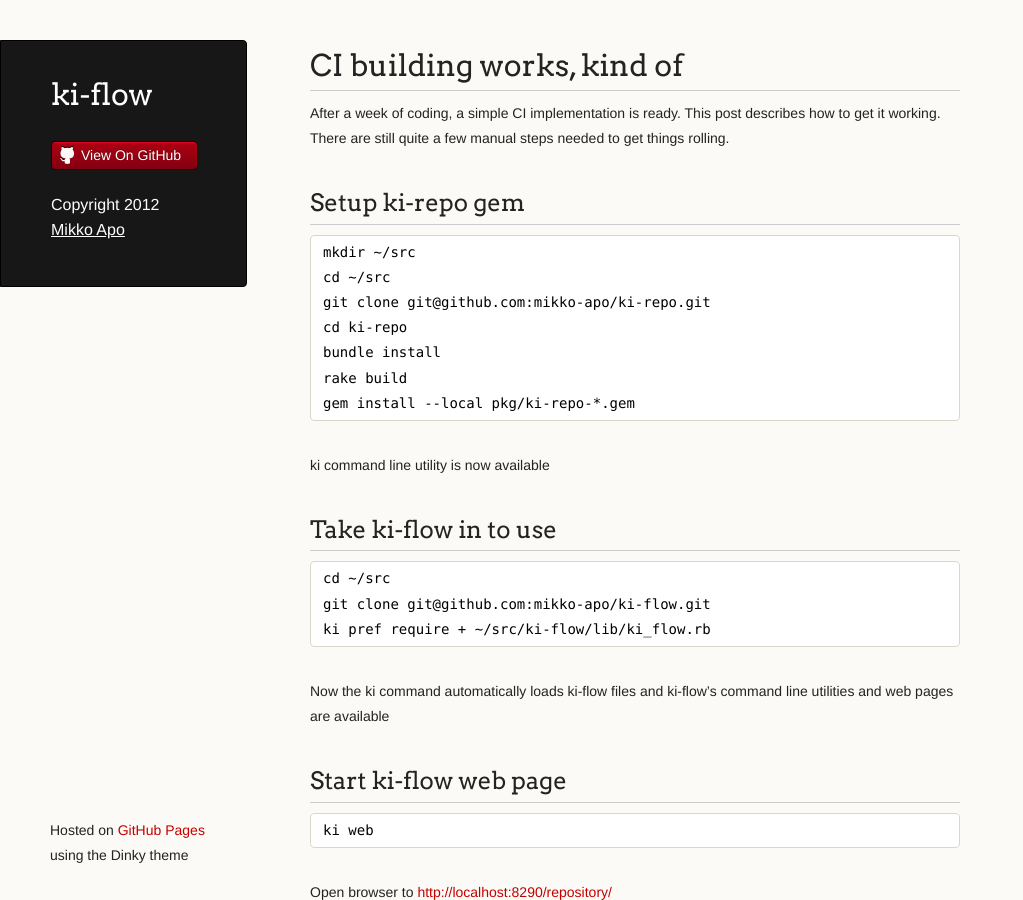
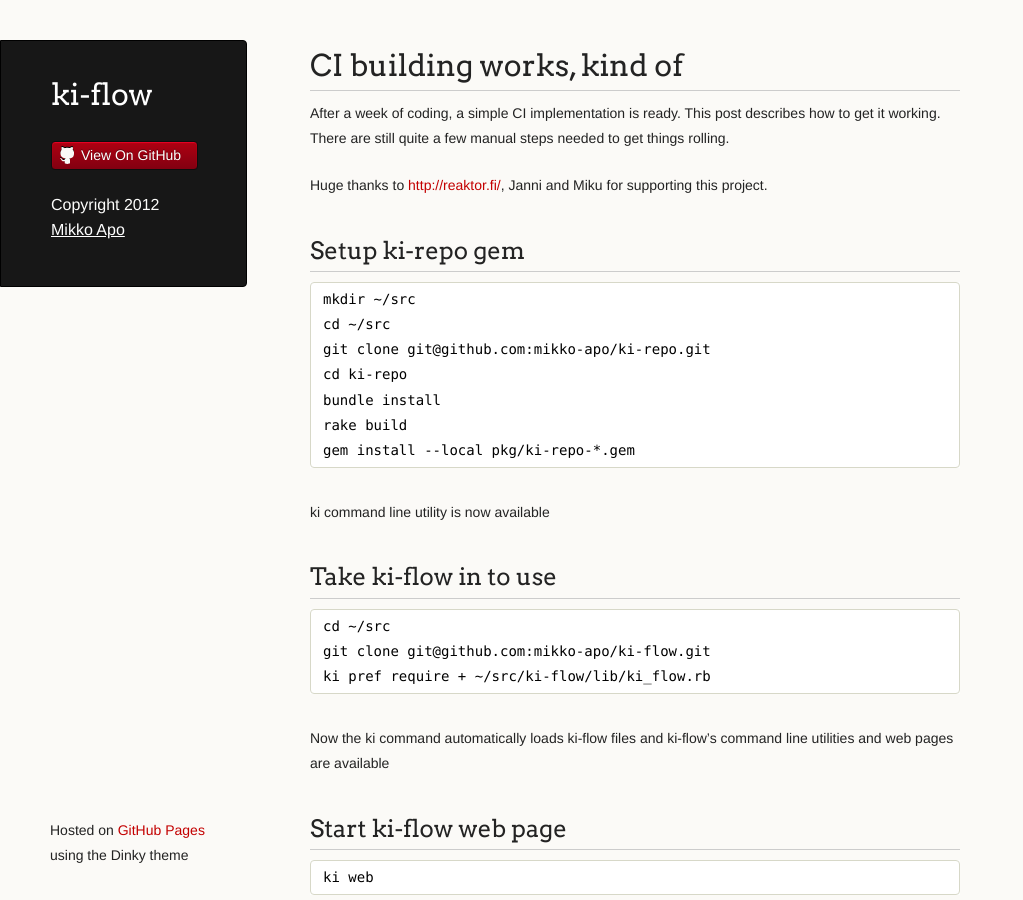
Before and after one commit to mikko-apo/ki-flow, a Jekyll site: the page built from _posts/2013-08-08-ci-build-on-change.md, in a window 1280 px wide and 900 px high. Shown: the whole window, without its empty margins (0-1023 px from the left). Built offline with Jekyll 4.4.1, drawn with Linux system fonts in a browser that asks for light colours; Markdown is read by kramdown in place of the engine named in the settings.

Commit message:
added thanks to 08-08 post

```diff
--- a/_posts/2013-08-08-ci-build-on-change.md
+++ b/_posts/2013-08-08-ci-build-on-change.md
@@ -8,6 +8,8 @@ author: Mikko Apo
 
 After a week of coding, a simple CI implementation is ready. This post describes how to get it working.
 There are still quite a few manual steps needed to get things rolling.
+
+Huge thanks to [http://reaktor.fi/](Reaktor), Janni and Miku for supporting this project.
 
 ## Setup ki-repo gem
 
```
